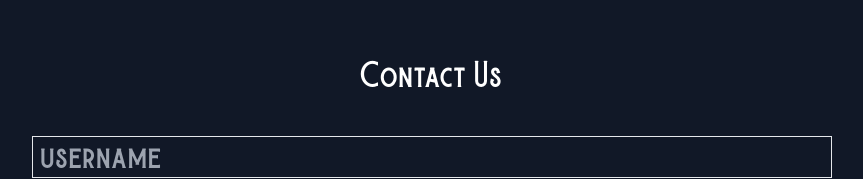
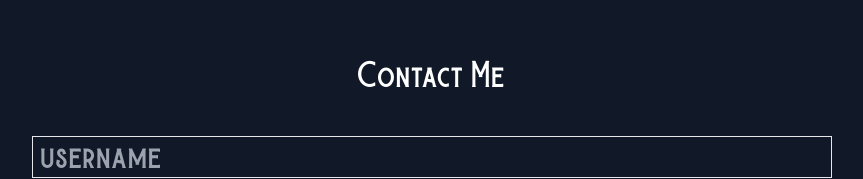
Before and after one commit to PrathamMathur11/Personal-Portfolio-NextJS, a Next.js app: page / in a window 1280 px wide. Shown: the part 5361-5540 px from the top of the page, without its empty margins (208-1071 px from the left). Built offline with nearby package versions, Linux system fonts and the light colour scheme.

Commit message:
updated contact form

```diff
--- a/pages/ThankYou.js
+++ b/pages/ThankYou.js
@@ -1,10 +1,11 @@
+import Link from 'next/link'
 import React from 'react'
 
 const ThankYou = () => {
     return (
         <div className='flex flex-col items-center justify-center' style={{ height: '90vh' }}>
             <h2 className='text-4xl'>Thank You For Contacting me</h2>
-            <a href='/' className='text-red-500' >Goback</a>
+            <Link href='/' className='text-red-500' >Goback</Link>
         </div>
     )
 }
--- a/pages/index.js
+++ b/pages/index.js
@@ -420,7 +420,7 @@ export default function Home() {
         <section>
           {/* <Contact /> */}
           <div className='wrapper text-3xl pt-36 px-0 pb-20 text-center'>
-            <h2 className='dark:text-white mb-10'>Contact Us</h2>
+            <h2 className='dark:text-white mb-10'>Contact Me</h2>
             <div className="container">
               <div className="contact-form m-auto" style={{ maxWidth: '50rem' }} >
                 <form action="https://formsubmit.co/prathammathur2002@gmail.com" className='form-inputs flex flex-col gap-10' method='POST'>
```
